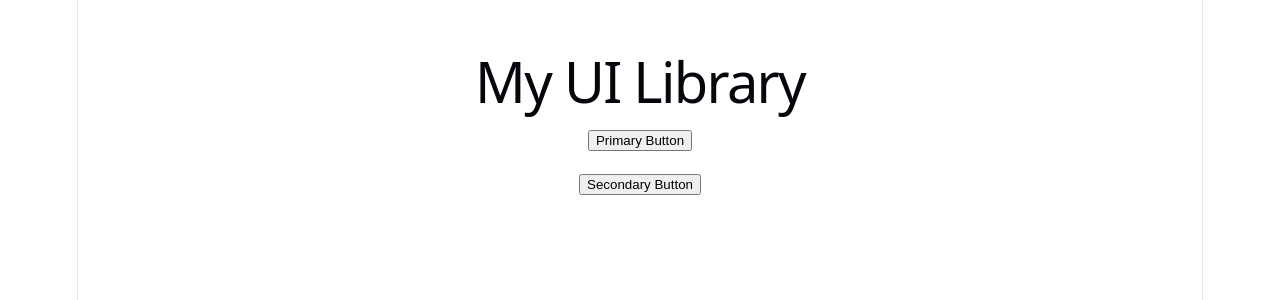
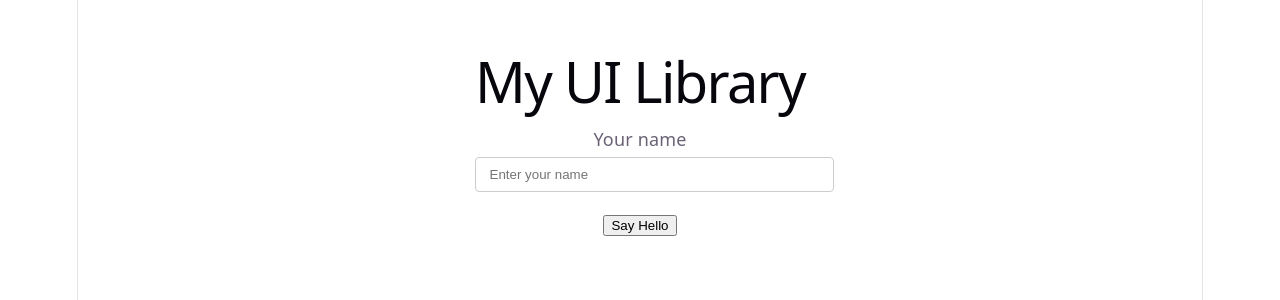
Before and after one commit to DiluTharushika/React-Ui-Kit, a React (Vite) app in the folder my-ui-library/: page / in a window 1280 px wide. Shown: the top 300 px of the page. Built offline with nearby package versions, Linux system fonts and the light colour scheme.

Commit message:
Add Input component and use it in App🤗

```diff
--- a/my-ui-library/src/App.tsx
+++ b/my-ui-library/src/App.tsx
@@ -1,22 +1,35 @@
-
+import React, { useState } from "react";
 import { Button } from "./components/Button/Button";
+import { Input } from "./components/Input/Input";
 
 function App() {
+  const [name, setName] = useState("");
+  const [error, setError] = useState<string | undefined>();
+
+  const handleSubmit = () => {
+    if (!name.trim()) {
+      setError("Name is required");
+      return;
+    }
+    setError(undefined);
+    alert(`Hello, ${name}!`);
+  };
+
   return (
-    <div style={{ padding: "2rem", fontFamily: "sans-serif" }}>
+    <div style={{ padding: "2rem", maxWidth: "400px", margin: "0 auto" }}>
       <h1>My UI Library</h1>
 
-      <div style={{ marginTop: "1rem" }}>
-        <Button variant="primary" onClick={() => alert("Primary clicked")}>
-          Primary Button
-        </Button>
-      </div>
+      <Input
+        label="Your name"
+        value={name}
+        onChange={(e) => setName(e.target.value)}
+        placeholder="Enter your name"
+        error={error}
+      />
 
-      <div style={{ marginTop: "1rem" }}>
-        <Button variant="secondary" onClick={() => alert("Secondary clicked")}>
-          Secondary Button
-        </Button>
-      </div>
+      <Button variant="primary" onClick={handleSubmit}>
+        Say Hello
+      </Button>
     </div>
   );
 }
--- /dev/null
+++ b/my-ui-library/src/components/Input/Input.tsx
@@ -0,0 +1,33 @@
+import React from "react";
+
+interface InputProps extends React.InputHTMLAttributes<HTMLInputElement> {
+  label?: string;
+  error?: string;
+}
+
+export const Input: React.FC<InputProps> = ({ label, error, ...rest }) => {
+  return (
+    <div style={{ marginBottom: "1rem" }}>
+      {label && (
+        <label style={{ display: "block", marginBottom: "0.25rem" }}>
+          {label}
+        </label>
+      )}
+      <input
+        {...rest}
+        style={{
+          width: "100%",
+          padding: "0.5rem 0.75rem",
+          borderRadius: "4px",
+          border: error ? "1px solid red" : "1px solid #ccc",
+          outline: "none",
+        }}
+      />
+      {error && (
+        <div style={{ marginTop: "0.25rem", color: "red", fontSize: "0.8rem" }}>
+          {error}
+        </div>
+      )}
+    </div>
+  );
+};
```
Also changed, not shown: 1 other file (tests, documents, lock files or other folders).
